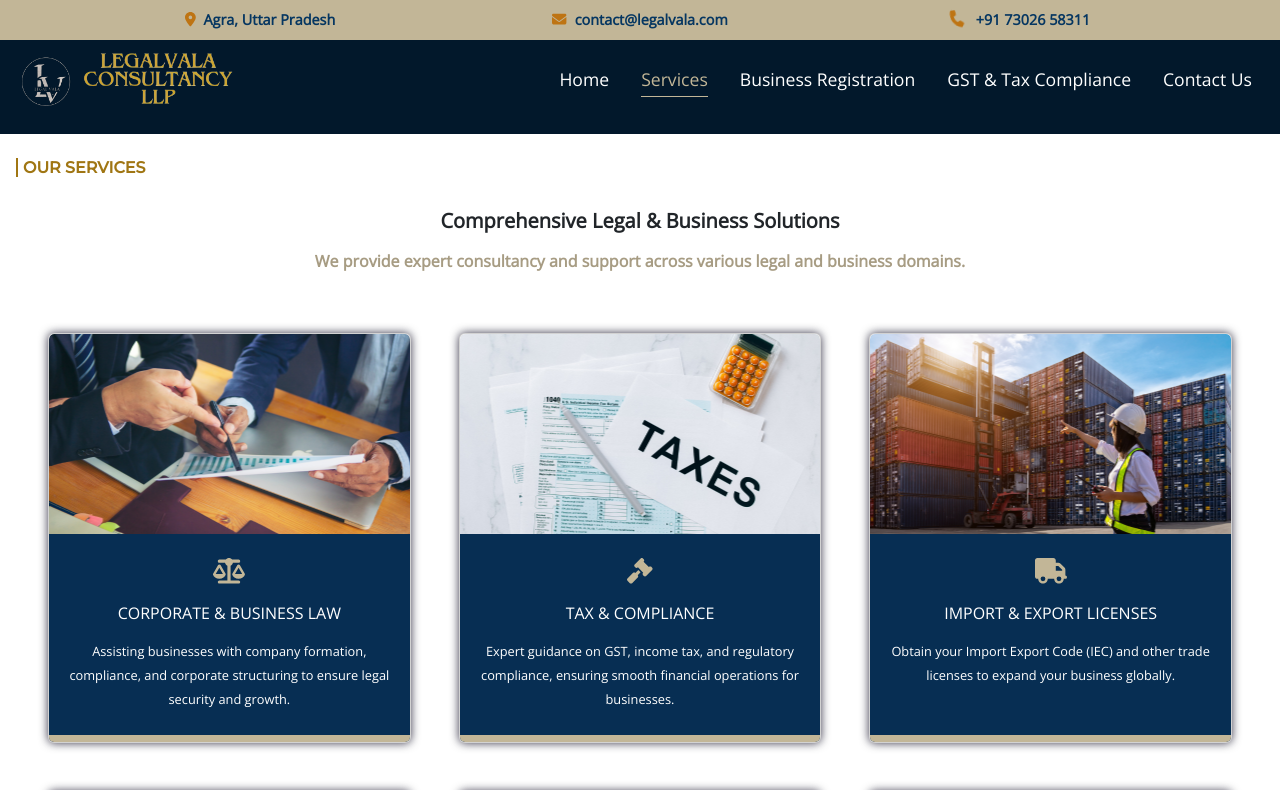
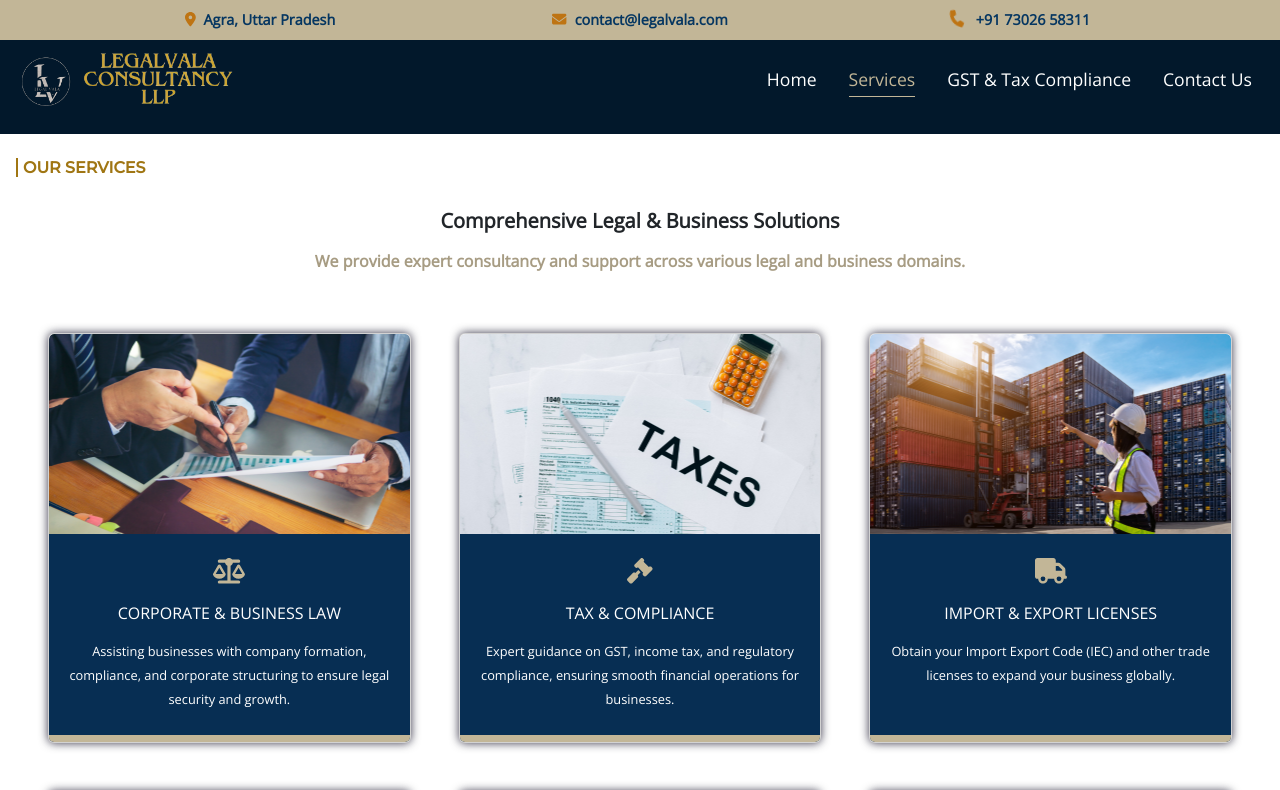
Before and after one commit to satish603/legalvala, a React (Create React App) app: page /avocatura in a window 1280 px wide. Shown: the top 790 px of the page. Built offline with nearby package versions, Linux system fonts and the light colour scheme; a web font is replaced by a local one.

Commit message:
update merge

```diff
--- a/src/components/Navbar.js
+++ b/src/components/Navbar.js
@@ -72,7 +72,7 @@ const Navbar = () => {
                     Services
                   </NavLink>
                 </li>
-                <li className="nav-item mx-3 mb-2">
+                {/* <li className="nav-item mx-3 mb-2">
                   <NavLink
                     to="/insolventa"
                     style={({ isActive }) => ({
@@ -84,7 +84,7 @@ const Navbar = () => {
                   >
                     Business Registration
                   </NavLink>
-                </li>
+                </li> */}
                 <li className="nav-item mx-3 mb-2">
                   <NavLink
                     to="/informatii-utile"
--- a/src/pages/Avocatura.js
+++ b/src/pages/Avocatura.js
@@ -9,6 +9,7 @@ import {
   faBriefcase,
   faScroll,
 } from "@fortawesome/free-solid-svg-icons";
+import Insolventa from "./Insolventa";
 
 const Avocatura = () => {
   return (
@@ -153,6 +154,7 @@ const Avocatura = () => {
               Additional services we offer include NGO registration, FSSAI (Food License), Private Limited & LLP formation, and much more.
             </p>
           </div>
+          <Insolventa />
         </div>
       </div>
     </>
```
